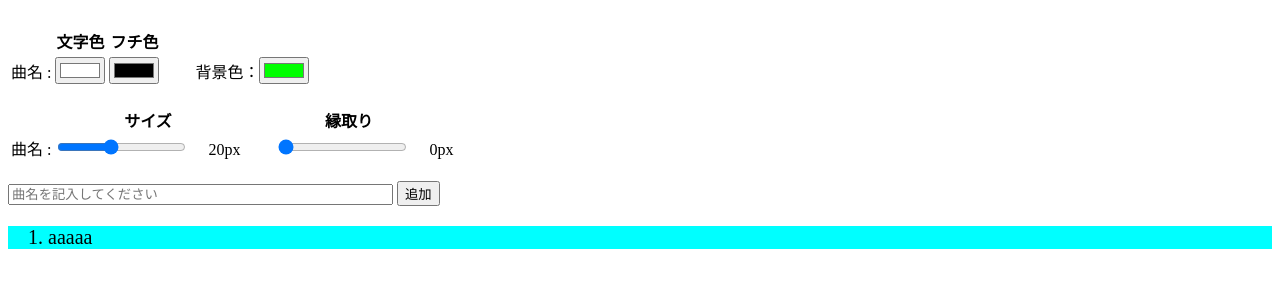
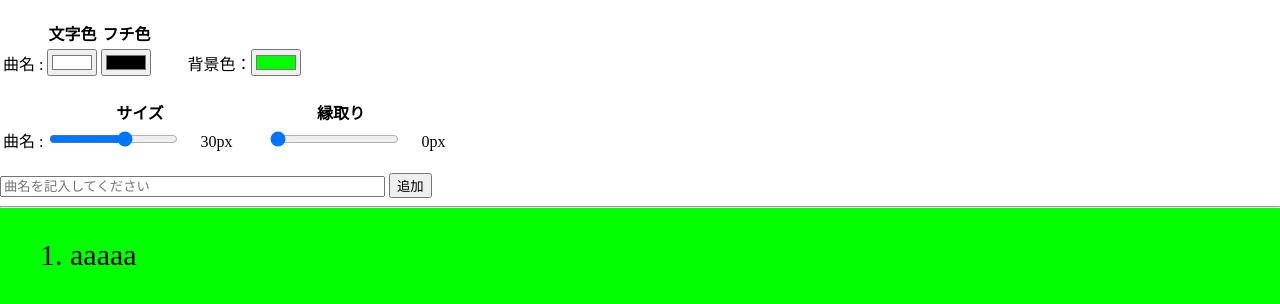
Before and after one commit to Ohno-Tk/Web_SongList, a plain HTML site: page index.html in a window 1280 px wide. Drawn offline with nearby package versions, Linux system fonts and the light colour scheme.

Commit message:
[add]$(window).on('load')を追加して初期化処理が出来るようになった

```diff
--- a/index.html
+++ b/index.html
@@ -6,17 +6,28 @@
     <script src="https://ajax.googleapis.com/ajax/libs/jquery/3.4.1/jquery.min.js"></script>
 
     <style type="text/css">
+      body
+      {
+        /*background-color:green;*/
+        margin: 0;
+      }
+
       ol
       {
-        background-color: aqua;
-        /*margin-left: 1em;
-        column-count: 3;
+        margin-left: 1em;
+        /*column-count: 3;
         column-width: 50px;*/
+      }
+
+      #Settings
+      {
+        background-color: white;
       }
     </style>
   </head>
 
   <body>
+    <div id="Settings">
       <br>
       <!-- 色変更 -->
       <table>
@@ -34,7 +45,7 @@
             <input id="SongName_Bordering_ColorDialog" type="color" value="#000000">
           </td>
           <td>
-          　　背景色：<input id="color-dialog" type="color" value="#00ff00">
+            　　背景色：<input id="background_ColorDialog" type="color" value="#00ff00">
           </td>
       </table>
 
@@ -50,7 +61,7 @@
           <td>曲名 :</td>
           <td>
             <label><!-- フォント -->
-            <input id="SongName_FontSizeSlider" type="range" min="0" max="50" step="1" value="20">
+              <input id="SongName_FontSizeSlider" type="range" min="0" max="50" step="1" value="30">
               　<span id="FontSize"></span>
             </label>
           </td>
@@ -68,6 +79,10 @@
       <input type="text" id="SongName" name="SongName" size="45" placeholder="曲名を記入してください">
       <input type="button" id="SongAddButton" name="AddButton" value="追加" onclick="AddSong()">
 
+      <hr>
+
+    </div>
+
     <!-- 曲名リスト -->
     <ol id="SongList">
       <li>aaaaa</li>
@@ -75,6 +90,25 @@
   </body>
 
   <script>
+    //
+    // 初期化処理
+    //
+    $(window).on('load', function() {
+      console.log("load");
+
+      // 背景色変更
+      $('body').css({'background-color':$('#background_ColorDialog').val()});
+    });
+
+    //
+    // 背景色
+    //
+    //$('body').ready(function ()
+    //{
+    //  //alert ('init');
+    //  $(this).css({'font-size':$('#background_ColorDialog').val()});
+    //});
+
     //
     // 曲名追加
     //
@@ -89,6 +123,19 @@
 
       text.value = "";
     }
+
+    //
+    // 背景色
+    //
+    $('#background_ColorDialog').on('change', function()
+    {
+      let val = $(this).val();
+
+      console.log("背景色："+val);
+
+      // 色を変更する要素
+      $('body').css({'background-color':val});
+    });
 
     //
     // 曲名文字色関連
@@ -113,7 +160,7 @@
     //
     $('#SongName_FontSizeSlider').ready(function ()
     {
-    const DefaultFontSize = "20px";
+      const DefaultFontSize = "30px";
 
       //サイズを表示する要素
       $('#FontSize').html(DefaultFontSize);
@@ -186,5 +233,4 @@
       $('#SongList').css({'text-stroke-color':$('#SongName_Bordering_ColorDialog').val()});
     });
   </script>
-
 </html>
```
Lines whose indentation alone changed are shown as unchanged.
